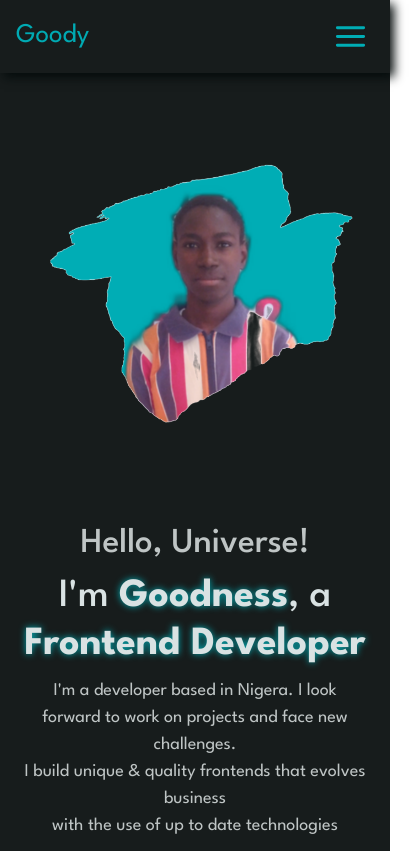
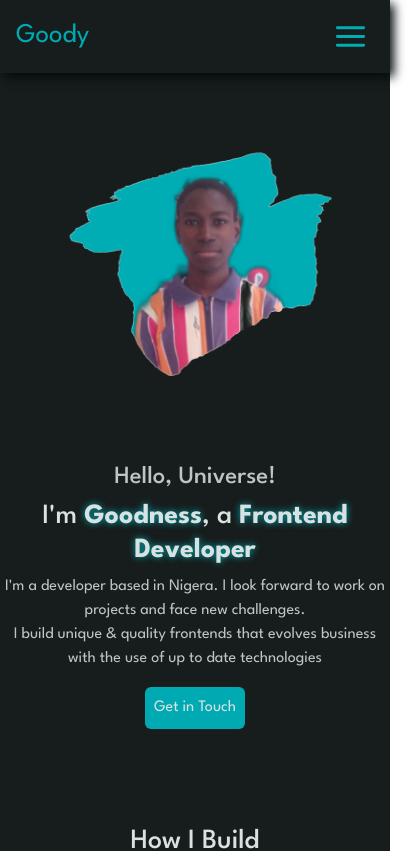
Before and after one commit to goody-dev/goodness, a React (Create React App) app: page / in a window 390 px wide. Shown: the top 851 px of the page, 420 px wide, since content can reach past the window. Built offline with nearby package versions, Linux system fonts and the light colour scheme.

Commit message:
Improved responsiveness

```diff
--- a/src/App.css
+++ b/src/App.css
@@ -5,6 +5,9 @@
 .App {
     font-family: 'League Spartan';
     text-align: center;
+    padding: 0;
+    margin: 0;
+    box-sizing: border-box;
 }
 * {
   --brand-hue: 183;
--- a/src/components/About.js
+++ b/src/components/About.js
@@ -9,14 +9,12 @@
 
     render () {
         return (
-        <div id="about" className="surface1-dark w-100 px-4 px-sm-5 d-flex flex-column flex-sm-row-reverse justify-content-sm-between align-items-sm-center" style={{maxHeight:"auto", height: '100vh'}}>
-            <div className="align-self-center" style={{width:'auto'}}>
-                <img src={DevImg} alt="young developer image" className="d-block mx-auto" style={{width:'auto', maxWidth:450}}/>
-            </div>
-            <div className="text-sm-start mb-5 mb-sm-0 me-sm-5" style={{}}>
-                <h2 className="text2-dark" style={{fontSize: 'clamp(16px,35px,50px)'}}>Hello, Universe!</h2>
-                <h1 className="text1-dark" style={{fontSize: 'clamp(18px,40px,70px)'}}>I'm <span style={{textShadow:'0px 0px 7px #00ADB5', fontWeight:'bold'}}>Goodness</span>, a <span style={{textShadow:'0px 0px 7px #00ADB5', fontWeight:'bold'}}>Frontend Developer</span></h1>
-                <p className="text2-dark" style={{fontSize: 'clamp(10px, 18px, 30px)'}}>I'm a developer based in Nigera. I look forward to work on projects and face new challenges.<br/> I build unique & quality frontends that evolves business<br /> with the use of up to date technologies</p>
+        <div id="about" className="surface1-dark d-flex flex-column flex-sm-row-reverse justify-content-sm-between align-items-sm-center pt-sm-5 pb-sm-5 w-100" style={{maxHeight:"auto", height: 'auto'}}>
+            <img src={DevImg} alt="Goodness" className="d-block mx-auto" style={{minWidth: '50%', width:'100%'}}/>
+            <div className="text-sm-start mb-5 mb-sm-0" style={{minWidth:'50%'}}>
+                <h2 className="text2-dark" style={{fontSize: 'clamp(16px)'}}>Hello, Universe!</h2>
+                <h1 className="text1-dark" style={{fontSize: 'clamp(18px)'}}>I'm <span style={{textShadow:'0px 0px 7px #00ADB5', fontWeight:'bold'}}>Goodness</span>, a <span style={{textShadow:'0px 0px 7px #00ADB5', fontWeight:'bold'}}>Frontend Developer</span></h1>
+                <p className="text2-dark" style={{fontSize: 'clamp(10px)'}}>I'm a developer based in Nigera. I look forward to work on projects and face new challenges.<br/> I build unique & quality frontends that evolves business<br /> with the use of up to date technologies</p>
                 <a href="https://wa.me/+2349015174899"><button className="btn rounded-2 p-2 brand-light text1-dark btn-hover" style={{}} >Get in Touch</button></a>
             </div>
          </div>
--- a/src/components/Projects.js
+++ b/src/components/Projects.js
@@ -48,7 +48,7 @@
          {
              projects.map(project=>
              <div className="surface2-dark text1-dark d-flex flex-column w-80 rounded-3 my-3 my-sm-5 justify-content-between shadow-dark mx-auto" style={{maxWidth: 300, minHeight: 300}}>
-                <img src={project.img} alt="Project Images" className="rounded-3" />
+                <img src={project.img} alt="Project Images" className="rounded-3 w-auto" />
                 <p className="my-1">{project.id}</p>
                 <div className="w-100 d-flex flex-row my-2 align-items-center">
                     <p className="col-auto mx-auto" style={{color: 'var(--brand-light)'}}>Status: {project.status}</p>
```
